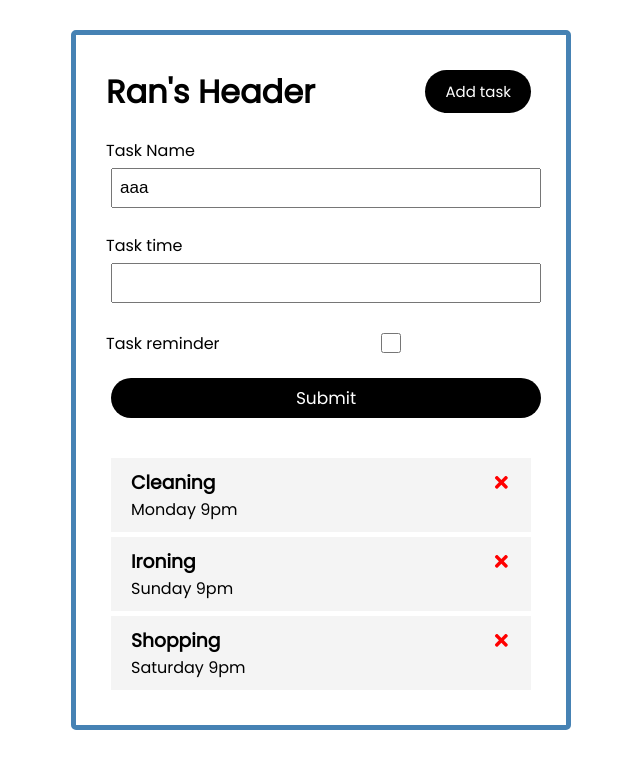
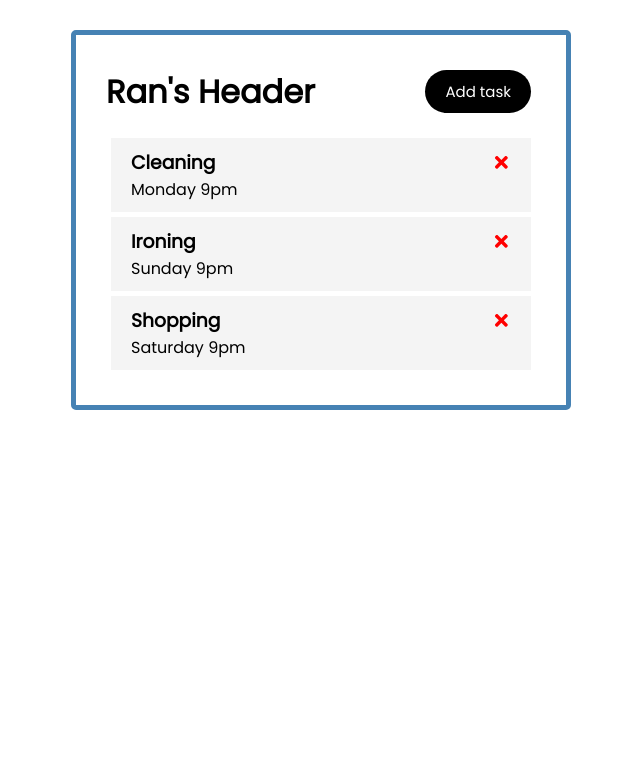
Before and after one commit to ranerlich7/ran-task, a React (Create React App) app: page / in a window 1280 px wide. Shown: the top 768 px of the page, without its empty margins (319-959 px from the left). Built offline with nearby package versions, Linux system fonts and the light colour scheme; the HTML template or start-up script is replaced by a standard one.

Commit message:
change text and color on button and hide on first load

```diff
--- a/src/App.js
+++ b/src/App.js
@@ -4,6 +4,7 @@ import { useState } from 'react';
 import AddTask from './components/AddTask';
 
 function App() {
+    const [showAddForm,setShowAddForm] = useState(false)
     const [tasks,setTasks] = useState([
         {
             id: 1,
@@ -47,10 +48,14 @@ function App() {
 
     }
 
+    function toggleForm() {
+        setShowAddForm(!showAddForm)
+    }
+
   return (
       <div className="container">
-      <Header/>
-      <AddTask addTask={addTask}/>
+      <Header toggleForm={toggleForm} showAddForm={showAddForm}/>
+      {showAddForm && <AddTask addTask={addTask}/>}
       <Tasks tasks={tasks} onDelete={onDelete} toggleReminder={toggleReminder}/>
       </div>
   );
--- a/src/components/AddTask.js
+++ b/src/components/AddTask.js
@@ -13,7 +13,10 @@ function AddTask({addTask}) {
 
     function mySubmit(e) {
         e.preventDefault()
-        addTask(taskName, taskTime, reminder)
+        addTask({name:taskName, time:taskTime, reminder})
+        setTaskTime('')
+        setTaskName('')
+        setReminder(false)
 
     }
 
@@ -25,11 +28,11 @@ function AddTask({addTask}) {
             </div>
             <div className="form-control">
                 <label>Task time</label>
-                <input type="text" onChange={e => setTaskTime(e.target.value)}></input>
+                <input type="text" onChange={e => setTaskTime(e.target.value)} value={taskTime}></input>
             </div>
             <div className="form-control form-control-check">
                 <label>Task reminder</label>
-                <input type="checkbox" onChange={(e) => setReminder(e.currentTarget.checked)}></input>
+                <input type="checkbox" onChange={(e) => setReminder(e.currentTarget.checked)} checked={reminder}></input>
             </div>
             <div className="form-control">
                 <input className="btn btn-block" type="submit" value="Submit"></input>
--- a/src/components/Button.js
+++ b/src/components/Button.js
@@ -4,9 +4,9 @@ function myalert(onc){
     onc ? alert('are you ok?') : console.log(onc)
 }
 
-function Button({name, color, onc}) {
+function Button({name, color, toggleForm}) {
   return (
-    <button onClick={()=>myalert(onc)} style={{backgroundColor:color}} className="btn">{name}</button>
+    <button onClick={toggleForm} style={{backgroundColor:color}} className="btn">{name}</button>
   )
 }
 
--- a/src/components/Header.js
+++ b/src/components/Header.js
@@ -1,10 +1,10 @@
 import Button from "./Button"
 
-function Header() {
+function Header({toggleForm, showAddForm}) {
   return (
     <header className="header">
         <h1>Ran's Header</h1>
-        <Button name="Add task" color="black" onc={false}></Button>
+        <Button name={showAddForm ?"Close" : "Add task"} color={showAddForm?"red":"black"} toggleForm={toggleForm}></Button>
 
     </header>
   )
```
